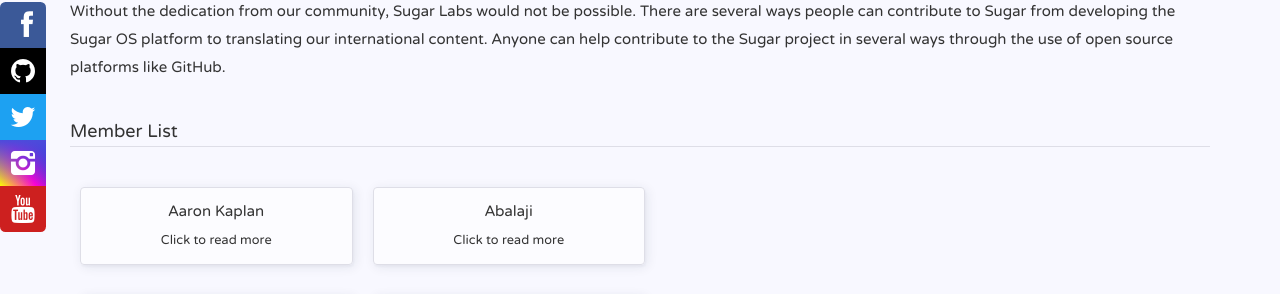
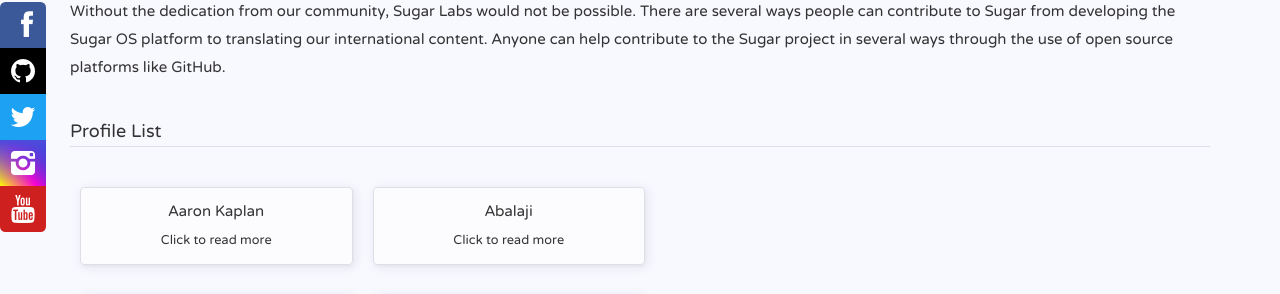
Before and after one commit to sugarlabs/www, a Jekyll site: the page built from contributors.html, in a window 1280 px wide and 900 px high. Shown: the part 333-627 px from the top of the window. Built offline with Jekyll 4.4.1, drawn with Linux system fonts in a browser that asks for light colours; some web fonts are replaced; comment, search, counter and statistics services are not loaded.

Commit message:
changed Members List to Profile List

```diff
--- a/contributors.html
+++ b/contributors.html
@@ -16,9 +16,9 @@
             </div>
      <br>
      <!-- Start of list of member list -->
-          <h4 class="titleuline">Member List</h4>
+          <h4 class="titleuline">Profile List</h4>
           <br>
-          <div class="container" id="members">
+          <div class="container" id="profiles">
 
           </div>
           <nav aria-label="page nav" class="mininav">
--- a/js/contributors.js
+++ b/js/contributors.js
@@ -82,6 +82,6 @@
             }
         profileid++;
 });
-document.getElementById("members").innerHTML = mhtml;
+document.getElementById("profiles").innerHTML = mhtml;
 initdescs();
 }
```
